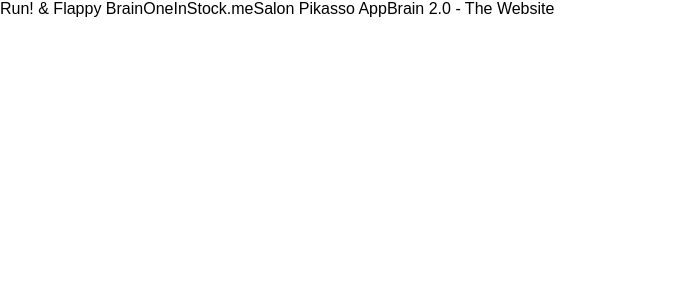
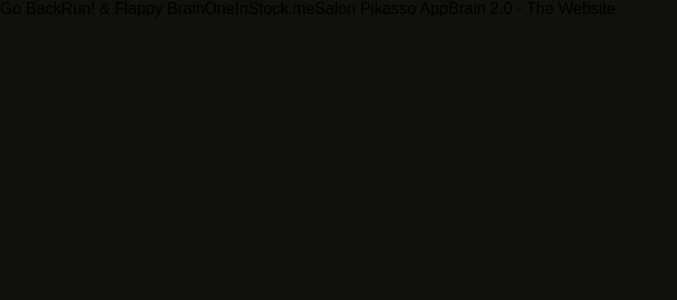
Before and after one commit to karimfawaz/brainTwoPoint0-website, a Next.js app: page /projects in a window 1280 px wide. Shown: the top 300 px of the page, without its empty margins (0-677 px from the left). Built offline with nearby package versions, Linux system fonts and the light colour scheme.

Commit message:
Working on all projects page and single project page

```diff
--- a/pages/projects/[id].js
+++ b/pages/projects/[id].js
@@ -1,4 +1,6 @@
 import { projectsList } from "../../list"
+
+import projectStyles from '../../styles/Project.module.css'
 
 export const getStaticPaths = async () => {
 
@@ -24,7 +26,7 @@ export const getStaticProps = async (context) => {
 
 const Project = ({ project }) => {
     return (
-        <div>
+        <div className={projectStyles.projectPage}>
             <h1>{project.name}</h1>
         </div>
     )
--- a/pages/projects/index.js
+++ b/pages/projects/index.js
@@ -1,8 +1,11 @@
 import Link from 'next/link'
 import { projectsList } from '../../list'
-const Projects = () => {
+
+import allprojectsStyles from '../../styles/Allprojects.module.css'
+const projects = () => {
     return (
-        <div>
+        <div className={allprojectsStyles.projectsPage}>
+            <Link href="/">Go Back</Link>
             {
                 projectsList.length === 0 ?
                     <h4 className={projectStyles.text}>Coming Soon...</h4> :
@@ -13,4 +16,4 @@ const Projects = () => {
     )
 }
 
-export default Projects
+export default projects
--- /dev/null
+++ b/styles/Allprojects.module.css
@@ -0,0 +1,5 @@
+.projectsPage{
+    background-color: var(--one);
+    height: 100vw;
+    width: 100vw;
+}
--- /dev/null
+++ b/styles/Project.module.css
@@ -0,0 +1,5 @@
+.projectPage{
+    background-color: var(--one);
+    height: 100vw;
+    width: 100vw;
+}
```
